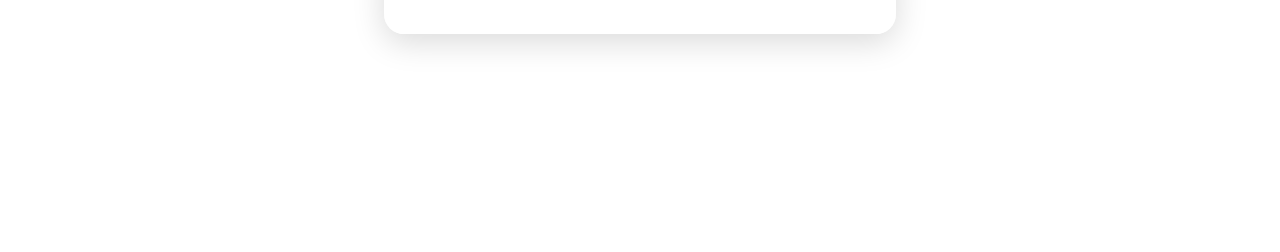
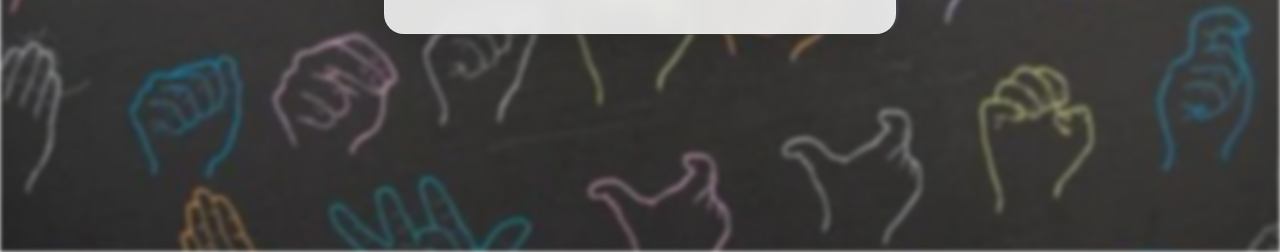
Before and after one commit to raja-alghifary/test.github.io, a plain HTML site: page index.html in a window 1280 px wide. Shown: the part 548-800 px from the top of the page. Drawn offline with Linux system fonts and the light colour scheme.

Commit message:
Update index.html

```diff
--- a/index.html
+++ b/index.html
@@ -29,7 +29,7 @@
               Ganti 'background.jpg' dengan nama file foto Anda.
               Contoh: url('foto-latar-belakang.png');
             */
-            background-image: url('background.jpg'); /* <-- GANTI NAMA FILE FOTO DI SINI */
+            background-image: url('inibackground.jpeg'); /* <-- GANTI NAMA FILE FOTO DI SINI */
             background-size: cover; /* Agar gambar menutupi seluruh layar */
             background-position: center; /* Agar gambar terpusat */
             filter: blur(2px); /* Memberi efek blur pada background */
```
